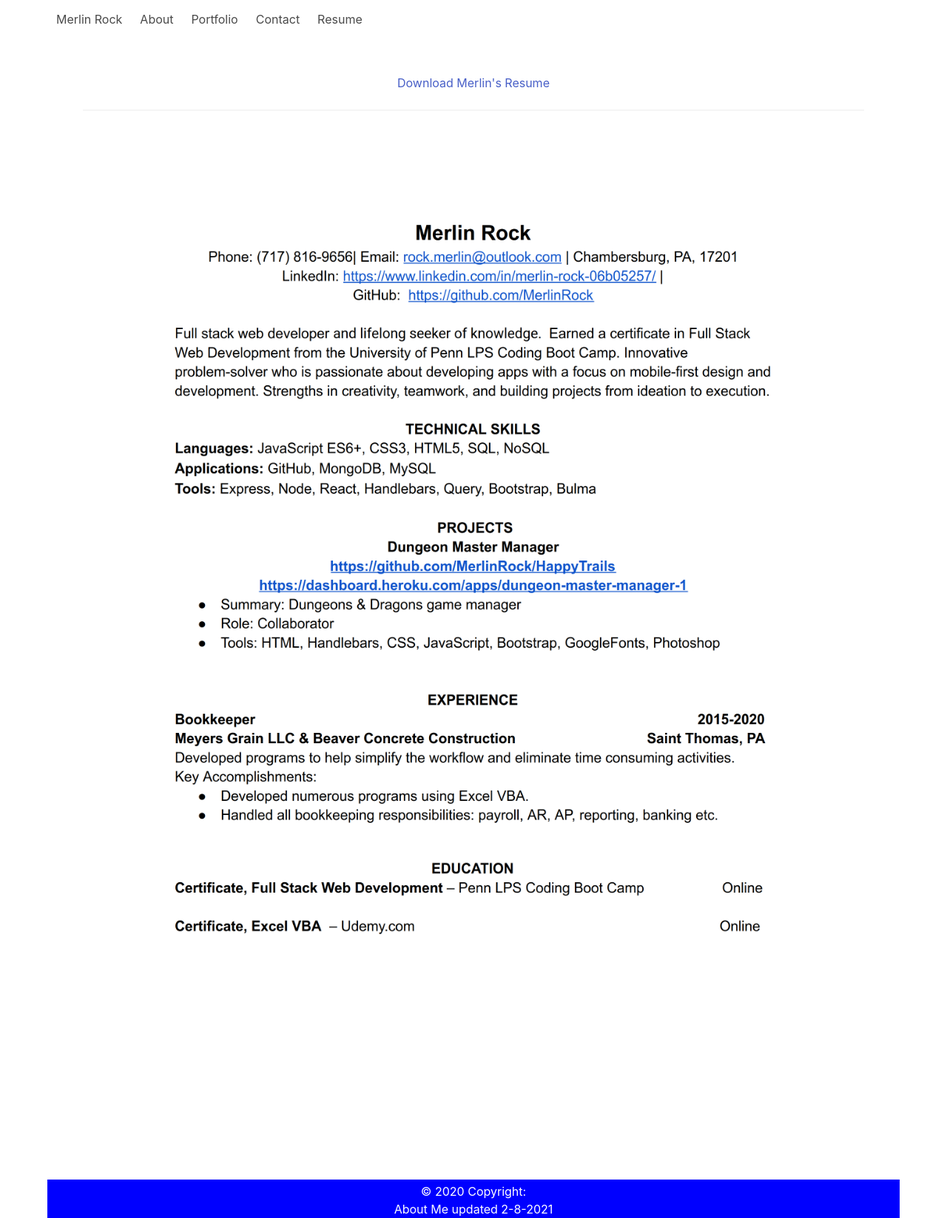
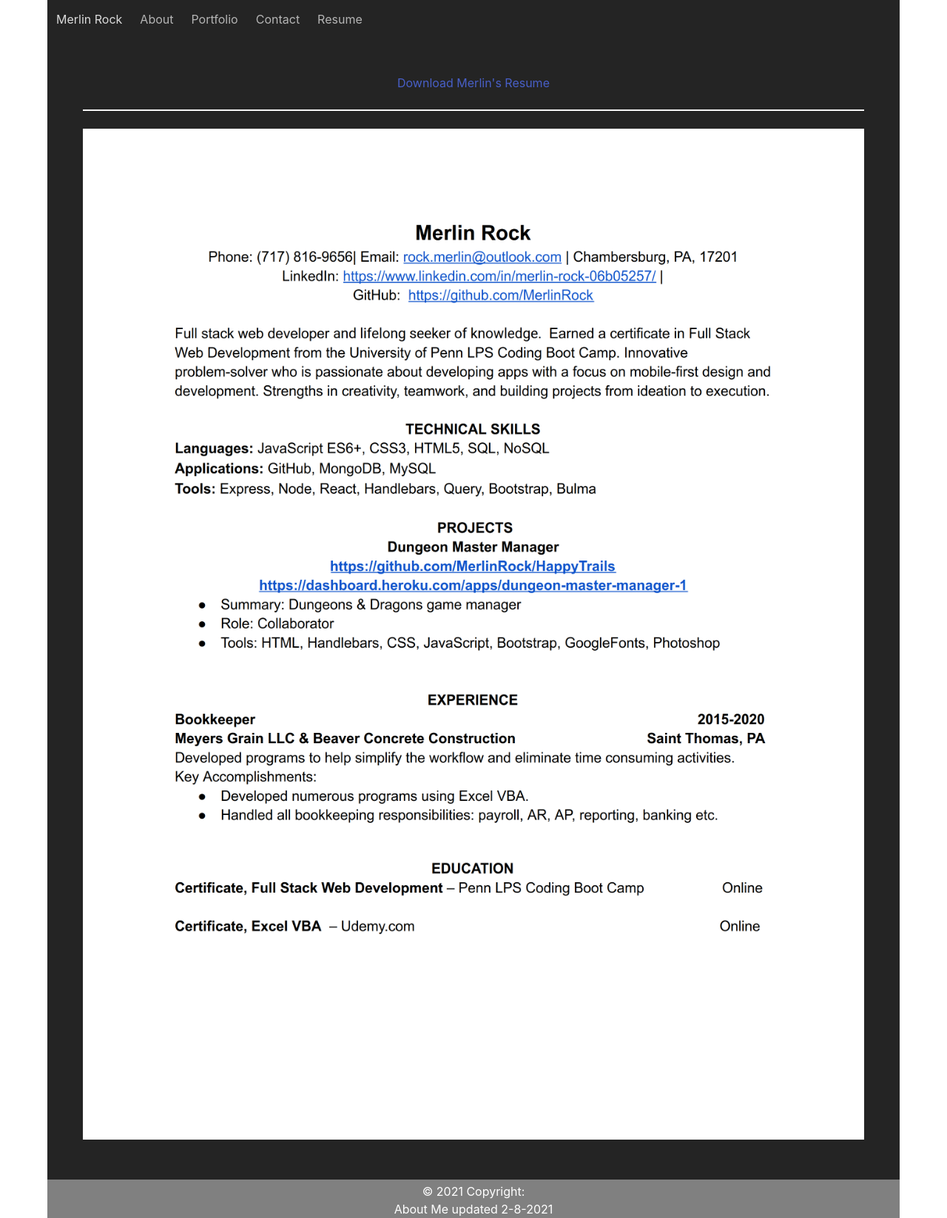
Before and after one commit to MerlinRock/React-Portfolio, a React (Create React App) app: page /resume in a window 1280 px wide. Shown: the whole page at 74% size. Built offline with nearby package versions, Linux system fonts and the light colour scheme.

Commit message:
final touches to styling

```diff
--- a/src/components/Footer.css
+++ b/src/components/Footer.css
@@ -1,5 +1,5 @@
 .foot {
-    background-color: blue;
+    background-color: gray;
     color: white;
     text-align: center;
 }
--- a/src/components/Footer.js
+++ b/src/components/Footer.js
@@ -6,7 +6,7 @@ function Footer() {
     return (
         <div className="hero-foot foot">
             <footer class="hero-foot page-footer fixed-bottom font-small light bg-primary pt-1" />
-            <section class="footer-copyright text-center py-0">© 2020 Copyright:</section>
+            <section class="footer-copyright text-center py-0">© 2021 Copyright:</section>
             <section>About Me updated 2-8-2021</section>
         </div>
     )
--- a/src/components/Header.js
+++ b/src/components/Header.js
@@ -1,26 +1,14 @@
 import React from "react";
 import './Header.css';
-import { Section } from 'react-bulma-components';
-import { Link, useLocation } from "react-router-dom";
-
-
-// const styles = {
-//     hr: {
-//         margin: 0,
-//         background: "red",
-//         height: "4px"
-//     }
-// }
-
+import { Link } from "react-router-dom";
 
 function Header() {
-  const location = useLocation()
   return (
 <div className="hero-head">
   <nav className="navbar" role="navigation" aria-label="main navigation">
     <div className="navbar-brand">
       <Link to="/about" className="navbar-item">
-        <h1>Merlin Rock</h1>
+        <h1 className=" has-text-grey-lighter">Merlin Rock</h1>
       </Link>
 
       <a role="button" className="navbar-burger" aria-label="menu" aria-expanded="false" data-target="navbarBasicExample">
@@ -32,19 +20,19 @@ function Header() {
 
     <div id="navbarBasicExample" className="navbar-menu ">
       <div className="navbar-start">
-        <Link to="/about" className="navbar-item">
+        <Link to="/about" className="navbar-item has-text-grey-light">
           About
         </Link>
 
-        <Link to="/portfolio" className="navbar-item">
+        <Link to="/portfolio" className="navbar-item has-text-grey-light">
           Portfolio
         </Link>
 
-        <Link to="/contact" className="navbar-item">
+        <Link to="/contact" className="navbar-item has-text-grey-light">
           Contact
         </Link>
 
-        <Link to="/resume"className="navbar-item">
+        <Link to="/resume"className="navbar-item has-text-grey-light">
           Resume
         </Link>
       </div>
--- a/src/components/Wrapper.js
+++ b/src/components/Wrapper.js
@@ -4,7 +4,7 @@ import React from "react";
 
 function Wrapper(props) {
     return (
-        <div className="container hero"  {...props}>
+        <div className="container hero has-background-black-ter has-text-grey-light"  {...props}>
 
         </div>
     )
```
